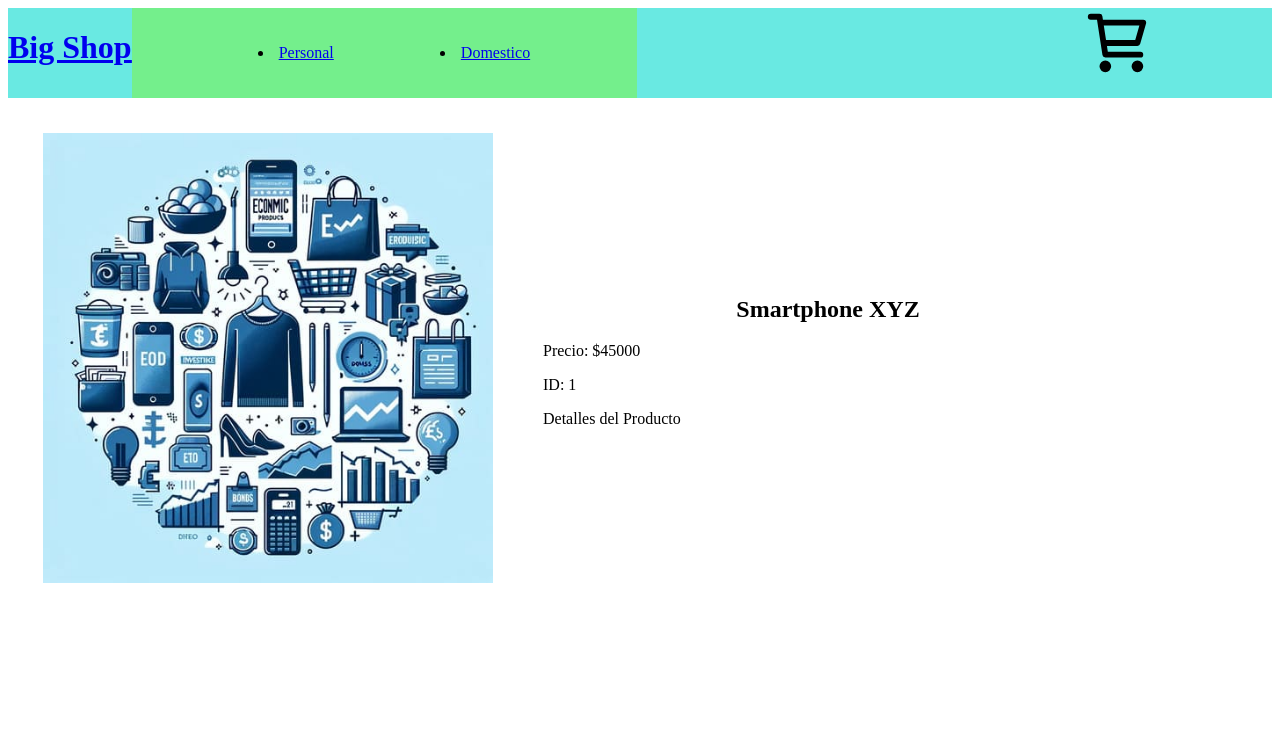
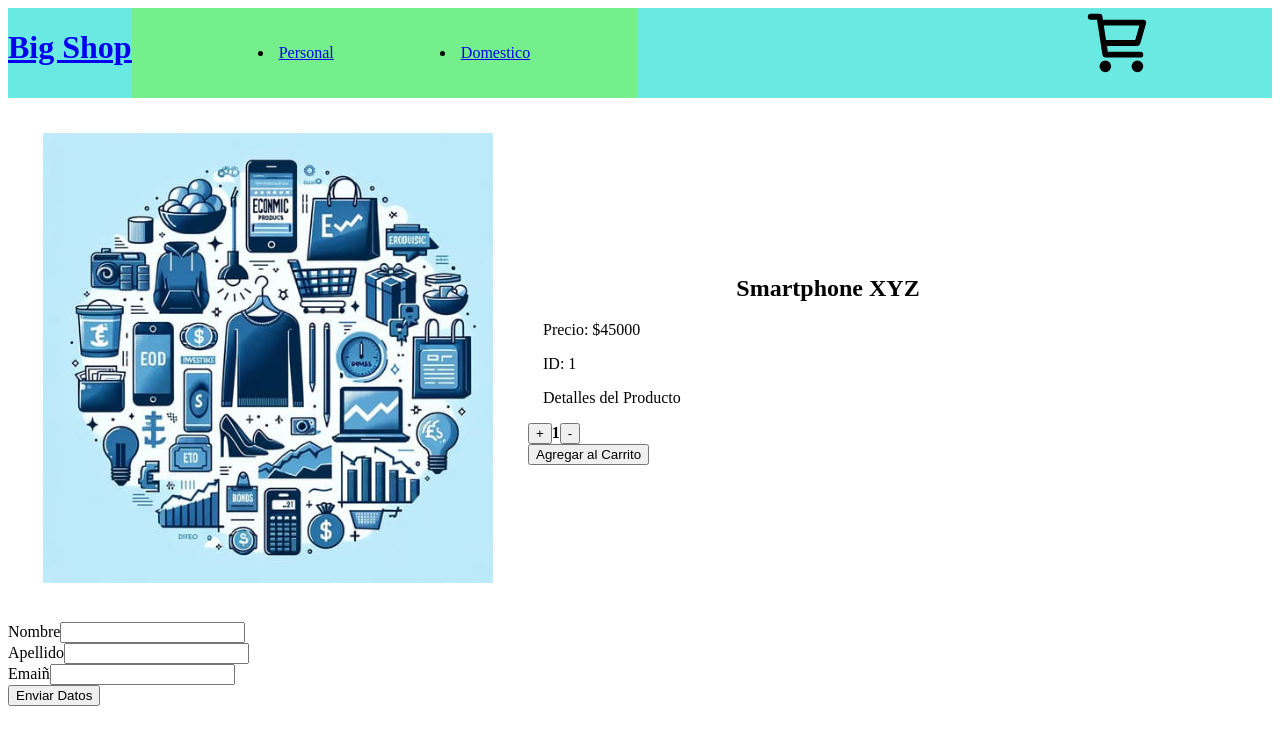
Before and after one commit to francosdp/ProyectoFinal-GattiCandelero, a React (Vite) app: page /item/1 in a window 1280 px wide. Shown: the top 744 px of the page. Built offline with nearby package versions, Linux system fonts and the light colour scheme.

Commit message:
useContext

```diff
--- a/src/App.jsx
+++ b/src/App.jsx
@@ -5,6 +5,11 @@ import ItemDetailContainer from './componentes/ItemDetailContainer/ItemDetailCon
 import ItemListContainer from './componentes/ItemListContainer/ItemListContainer'
 import NavBar from './componentes/NavBar/NavBar'
 import { BrowserRouter, Routes, Route } from 'react-router-dom'
+import Formulario from './componentes/Formulario/Formulario'
+import { CarritoProvider } from './context/carritoContext'
+
+
+
 
 
 function App() {
@@ -12,13 +17,15 @@ function App() {
   return (
     <>
       <BrowserRouter>
+        <CarritoProvider>
           <NavBar />
           <Routes>
             <Route path='/' element={<ItemListContainer />} />
             <Route path='/categoria/:idCategoria' element={<ItemListContainer />} />
             <Route path='/item/:idItem' element={<ItemDetailContainer />} />
           </Routes>
-
+          <Formulario />
+        </CarritoProvider>
       </BrowserRouter>
 
     </>
--- a/src/asyncmock.js
+++ b/src/asyncmock.js
@@ -1,12 +1,12 @@
 const bigShopProductos = [
-    { id: "1", nombre: "Smartphone XYZ", precio: 45000, img: "/public/img/producto.jpg", idCat: "personal", details: "Detalles del Producto" },
-    { id: "2", nombre: "Laptop ABC", precio: 95000, img: "/public/img/producto.jpg", idCat: "personal", details: "Detalles del Producto"  },
-    { id: "3", nombre: "Tablet DEF", precio: 30000, img: "/public/img/producto.jpg", idCat: "personal", details: "Detalles del Producto"  },
-    { id: "4", nombre: "Auriculares inalámbricos", precio: 7500, img: "/public/img/producto.jpg", idCat: "personal", details: "Detalles del Producto"  },
-    { id: "5", nombre: "Reloj inteligente GHI", precio: 27000, img: "/public/img/producto.jpg", idCat: "personal", details: "Detalles del Producto"  },
-    { id: "6", nombre: "Televisor LED 50", precio: 120000, img: "/public/img/producto.jpg", idCat: "domestico", details: "Detalles del Producto"  },
-    { id: "7", nombre: "Parlante Bluetooth", precio: 15000, img: "/public/img/producto.jpg", idCat: "domestico", details: "Detalles del Producto"  },
-    { id: "8", nombre: "Cámara de seguridad", precio: 20000, img: "/public/img/producto.jpg", idCat: "domestico" , details: "Detalles del Producto" }
+    { id: "1", nombre: "Smartphone XYZ", precio: 45000, stock:14, img: "/public/img/producto.jpg", idCat: "personal", details: "Detalles del Producto" },
+    { id: "2", nombre: "Laptop ABC", precio: 95000,stock:9, img: "/public/img/producto.jpg", idCat: "personal", details: "Detalles del Producto"  },
+    { id: "3", nombre: "Tablet DEF", precio: 30000,stock:20, img: "/public/img/producto.jpg", idCat: "personal", details: "Detalles del Producto"  },
+    { id: "4", nombre: "Auriculares inalámbricos", precio: 7500,stock:5, img: "/public/img/producto.jpg", idCat: "personal", details: "Detalles del Producto"  },
+    { id: "5", nombre: "Reloj inteligente GHI", precio: 27000,stock:8, img: "/public/img/producto.jpg", idCat: "personal", details: "Detalles del Producto"  },
+    { id: "6", nombre: "Televisor LED 50", precio: 120000,stock:10, img: "/public/img/producto.jpg", idCat: "domestico", details: "Detalles del Producto"  },
+    { id: "7", nombre: "Parlante Bluetooth", precio: 15000, stock:15,img: "/public/img/producto.jpg", idCat: "domestico", details: "Detalles del Producto"  },
+    { id: "8", nombre: "Cámara de seguridad", precio: 20000, stock:6,img: "/public/img/producto.jpg", idCat: "domestico" , details: "Detalles del Producto" }
 ];
 
 
--- /dev/null
+++ b/src/componentes/Formulario/Formulario.jsx
@@ -0,0 +1,36 @@
+import { useState } from 'react'
+
+const Formulario = () => {
+    const [nombre, setNombre] = useState("")
+    const [apellido, setApellido] = useState("")
+    const [email, setEmail] = useState("")
+    const manejadorFormulario = (e) => {
+        e.preventDefault()
+        const nuevoCliente = { nombre, apellido, email }
+        setNombre("")
+        setApellido("")
+        setEmail("")
+        console.log(nuevoCliente)
+    }
+
+
+    return (
+        <form onSubmit={manejadorFormulario}>
+            <label htmlFor=''>Nombre</label>
+            <input type="text" onChange={(e) => setNombre(e.target.value)} value={nombre} />
+            <br />
+            <label htmlFor=''>Apellido</label>
+            <input type="text" onChange={(e) => setApellido(e.target.value)} value={apellido} />
+            <br />
+            <label htmlFor=''>Emaiñ</label>
+            <input type="text" onChange={(e) => setEmail(e.target.value)} value={email} />
+            <br />
+            <button type='submit'>Enviar Datos</button>
+
+
+
+        </form>
+    )
+}
+
+export default Formulario
--- /dev/null
+++ b/src/componentes/ItemCount/ItemCount.jsx
@@ -0,0 +1,39 @@
+
+import { useState } from 'react'
+
+const Contador = ({inicial, stock, agregarCompra}) => {
+
+    const [contador, setContador] = useState(inicial)
+
+    const sumarContador = () => {
+        if (contador < stock) {
+            setContador(contador + 1)
+        }
+    }
+    const restarContador = () => {
+        if (contador > inicial) {
+            setContador(contador -1)
+        }
+    }
+
+
+
+
+
+
+
+    return (
+        <>
+            <div>
+                <button onClick={sumarContador}>+</button>
+                <strong>{contador}</strong>
+                <button onClick={restarContador}>-</button>
+            </div>
+            <button onClick={()=>agregarCompra(contador)}>Agregar al Carrito</button>
+
+
+        </>
+    )
+}
+
+export default Contador
--- a/src/componentes/ItemDetail/ItemDetail.jsx
+++ b/src/componentes/ItemDetail/ItemDetail.jsx
@@ -1,17 +1,43 @@
 import './ItemDetail.css';
+import ItemCount from "../ItemCount/ItemCount";
+import { useState } from 'react';
+import { Link } from 'react-router-dom';
+import { CarritoContext } from '../../context/carritoContext';
+import { useContext } from 'react';
+
+const ItemDetail = ({ id, nombre, precio, img, details,stock }) => {
+
+    const [agregarCantidad, setAgregarCantidad] = useState(0)
+    const {agregarAlCarrito} = useContext(CarritoContext)
+
+    const manejadorCantidad = (cantidad) => {
+        setAgregarCantidad(cantidad)
+
+        const item = {id, nombre, precio}
+        agregarAlCarrito(item,cantidad)
+    }
 
 
-const ItemDetail = ({ id, nombre, precio, img, details }) => {
+
+
+
+
     return (
         <div className='productContainer'>
             <div className='productImg'>
-            <img src={img} alt= {nombre} />
+                <img src={img} alt={nombre} />
             </div>
             <div className='productInfoContainer'>
-            <h2>{nombre}</h2>
-            <p>Precio: ${precio}</p>
-            <p>ID: {id}</p>
-            <p>{details}</p>
+                <h2>{nombre}</h2>
+                <p>Precio: ${precio}</p>
+                <p>ID: {id}</p>
+                <p>{details}</p>
+                {
+                    agregarCantidad > 0 ? (<Link to="/cart">Terminar Compra</Link>) : (<ItemCount inicial={1} stock={stock} agregarCompra={manejadorCantidad}/>)
+                }
+
+
+
             </div>
         </div>
     )
--- /dev/null
+++ b/src/context/CarritoContext.jsx
@@ -0,0 +1,65 @@
+import { useState, createContext} from "react"
+
+export const CarritoContext = createContext({
+    carrito: [],
+    total: 0,
+    cantidadTotal: 0
+})
+
+export const CarritoProvider = ({children}) => {
+
+    const [carrito, setCarrito] = useState([])
+    const [total, setTotal] = useState(0)
+    const [cantidadTotal, setCantidadTotal] = useState(0)
+
+    console.log(carrito)
+
+    const agregarAlCarrito = (producto, cantidad) => {
+        const productoEnStock = carrito.find(prod => prod.producto.id === producto.id)
+        if (!productoEnStock) {
+            setCarrito(prev => [...prev, { producto, cantidad }])
+            setCantidadTotal(prev => prev + cantidad)
+            setTotal(prev => prev + (producto.precio * cantidad))
+        } else {
+            const carritoActualizado = carrito.map(prod => {
+                if (prod.producto.id === producto.id) {
+                    return { ...prod, cantidad: prod.cantidad + cantidad }
+                } else {
+                    return prod
+                }
+            })
+            setCarrito(carritoActualizado)
+            setCantidadTotal(prev => prev + cantidad)
+            setTotal(prev => prev + (producto.precio * cantidad))
+        }
+    }
+    const eliminarProducto = (id) => {
+        const productoEliminado = carrito.find(prod => prod.producto.id === id)
+        const carritoActualizado = carrito.filter(prod => prod.producto.id !== id)
+
+        setCarrito(carritoActualizado)
+        setCantidadTotal(prev => prev - productoEliminado.cantidad)
+        setTotal(prev => prev - (productoEliminado.prodcut.precio * productoEliminado.cantidad))
+    }
+
+    const vaciarCarrito = () => {
+        setCarrito([])
+        setCantidadTotal(0)
+        setTotal(0)
+    }
+
+
+
+
+
+
+
+    return (
+        <CarritoContext.Provider value={{ carrito, total, cantidadTotal, agregarAlCarrito, eliminarProducto, vaciarCarrito }}>
+            {children}
+        </CarritoContext.Provider>
+
+    )
+
+
+}
```
Lines whose indentation alone changed are shown as unchanged.
